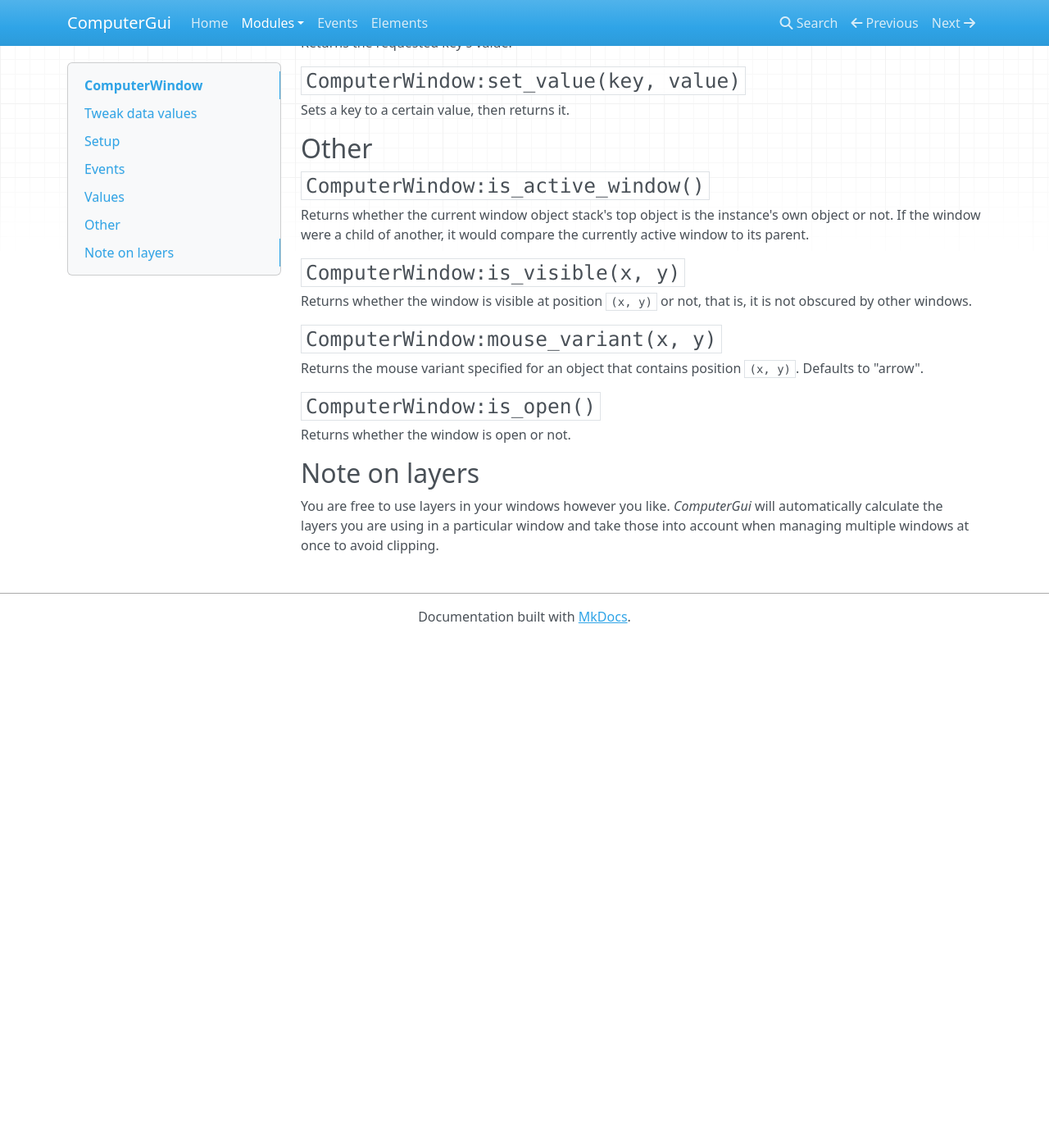
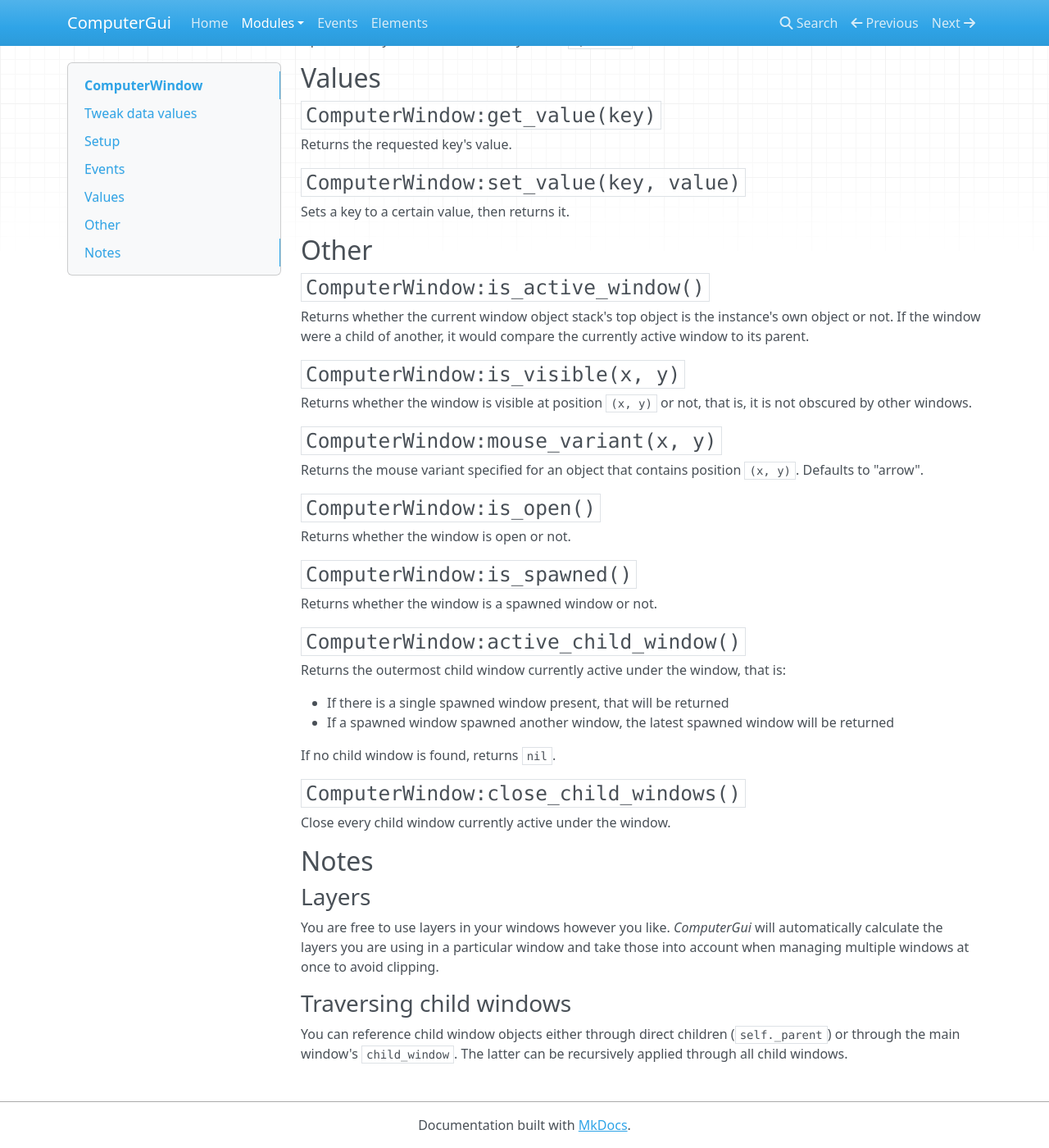
Before and after one commit to Javgarag/pd2-computergui-docs, an MkDocs documentation site: the page built from docs/modules/classes/ComputerWindow.md, in a window 1280 px wide and 1400 px high, scrolled down 1090 px. Shown: the whole window at 82% size. Built offline with MkDocs 1.6.1, drawn with Linux system fonts in a browser that asks for light colours; nearby versions of some CDN libraries; before the commit the page ends 1870 px from its top, so only the background shows below that; some of the changed text lies outside the part shown.

Commit message:
update for release

````diff
--- a/docs/modules/classes/ComputerWindow.md
+++ b/docs/modules/classes/ComputerWindow.md
@@ -4,14 +4,20 @@
 A panel created as a child of another panel which can be parent to any type of object.
 
 ## Tweak data values
+*Default values:*
 ```lua
 {
     children = {},
-    background_color = Color()
+    background_color = Color.black,
+    can_user_close = true,
+    can_user_drag = true
 }
 ```
+
 * `children`: A table containing module instances (created by running their `new(tweak_data)` method and providing a tweak table, see [ComputerObjectBase](./ComputerObjectBase.md)).
 * `background_color`: The background color for the window.
+* `can_user_close`: Whether the window is closable by the user or not.
+* `can_user_drag`: Whether the window is draggable by the user or not.
 
 ## Setup
 ### `ComputerWindow:init(tweak_data)`
@@ -39,6 +45,20 @@
 Returns the mouse variant specified for an object that contains position `(x, y)`. Defaults to "arrow".
 ### `ComputerWindow:is_open()`
 Returns whether the window is open or not.
+### `ComputerWindow:is_spawned()`
+Returns whether the window is a spawned window or not.
+### `ComputerWindow:active_child_window()`
+Returns the outermost child window currently active under the window, that is:
 
-## Note on layers
+- If there is a single spawned window present, that will be returned
+- If a spawned window spawned another window, the latest spawned window will be returned
+
+If no child window is found, returns `nil`.
+### `ComputerWindow:close_child_windows()`
+Close every child window currently active under the window.
+
+## Notes
+### Layers
 You are free to use layers in your windows however you like. *ComputerGui* will automatically calculate the layers you are using in a particular window and take those into account when managing multiple windows at once to avoid clipping.
+### Traversing child windows
+You can reference child window objects either through direct children (`self._parent`) or through the main window's `child_window`. The latter can be recursively applied through all child windows.
````
Also changed, not shown: docs/events.md (+4 -1 lines), docs/index.md (+21 -12 lines), docs/modules/classes/ComputerObjectBase.md (+12 -3 lines), docs/modules/making.md (+6 -3 lines).
